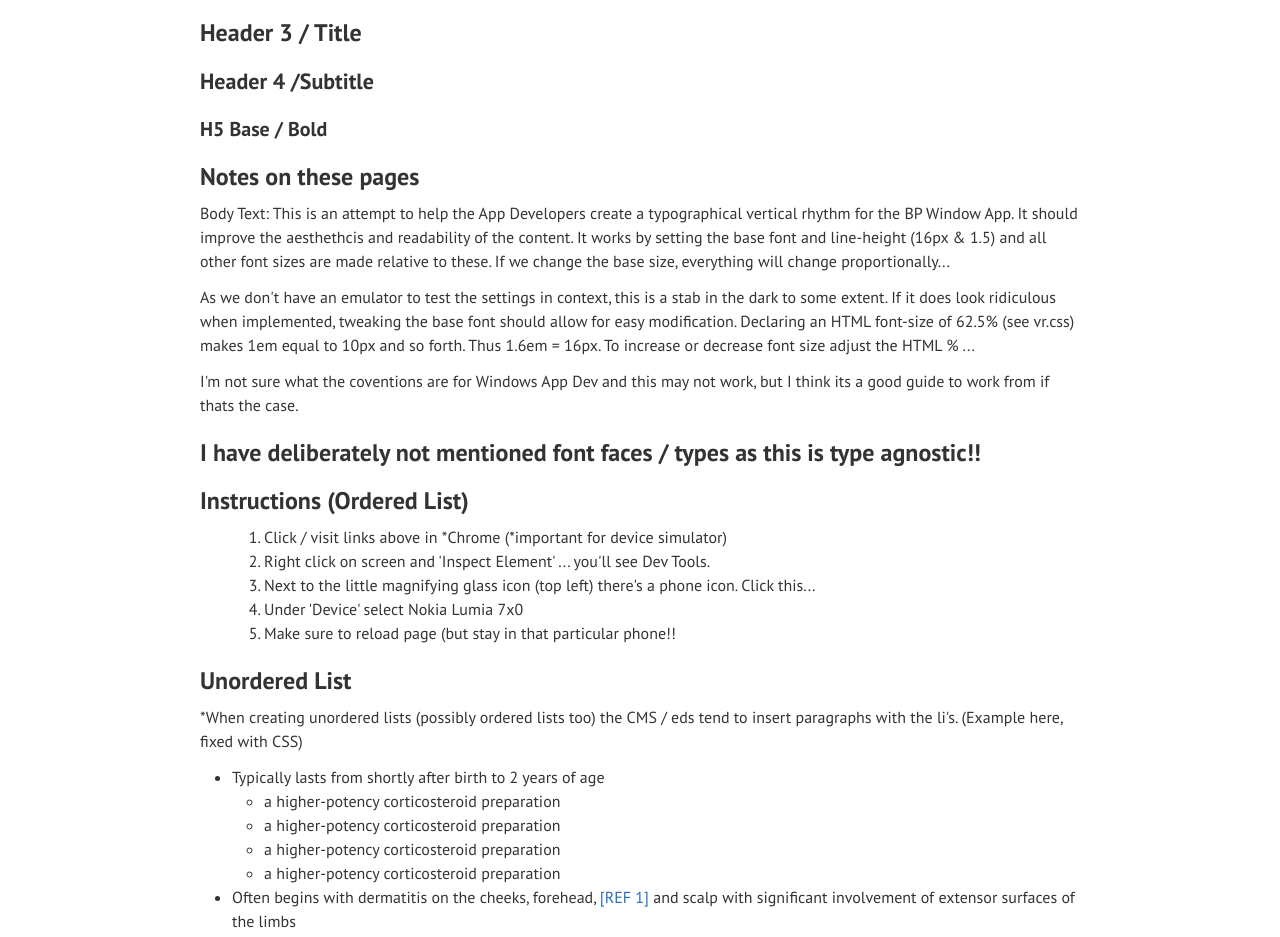
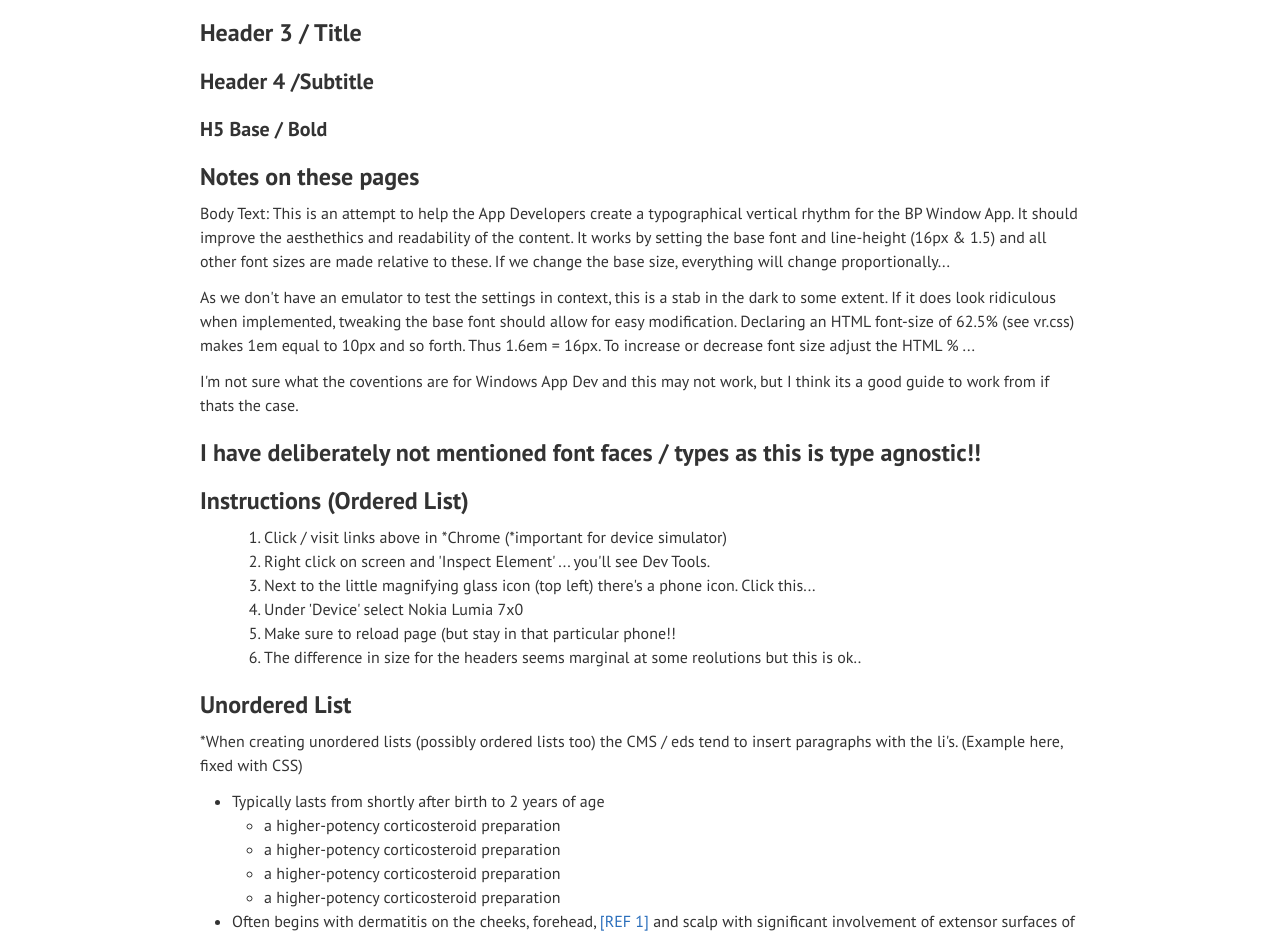
Before and after one commit to moconnor-bmj/BPAppTypography, a plain HTML site: page type.html in a window 1280 px wide. Shown: the part 143-1080 px from the top of the page. Drawn offline with nearby package versions, Linux system fonts and the light colour scheme.

Commit message:
Text edits

```diff
--- a/type.html
+++ b/type.html
@@ -27,7 +27,7 @@
         <h5>H5 Base / Bold</h5>
 
         <h3>Notes on these pages</h3>
-        <p>Body Text: This is an attempt to help the App Developers create a typographical vertical rhythm for the BP Window App. It should improve the aesthethcis and readability of the content.
+        <p>Body Text: This is an attempt to help the App Developers create a typographical vertical rhythm for the BP Window App. It should improve the aesthethics and readability of the content.
         It works by setting the base font and line-height (16px & 1.5) and all other font sizes are made relative to these. If we change the base size, everything will change proportionally...</p>
 
         <p>As we don't have an emulator to test the settings in context, this is a stab in the dark to some extent.
@@ -45,6 +45,7 @@
            <li>Next to the little magnifying glass icon (top left) there's a phone icon. Click this...</li>
            <li>Under 'Device' select Nokia Lumia 7x0</li>
            <li>Make sure to reload page (but stay in that particular phone!!</li>
+           <li>The difference in size for the headers seems marginal at some reolutions but this is ok..</li>
         </ol>
 
 
```
